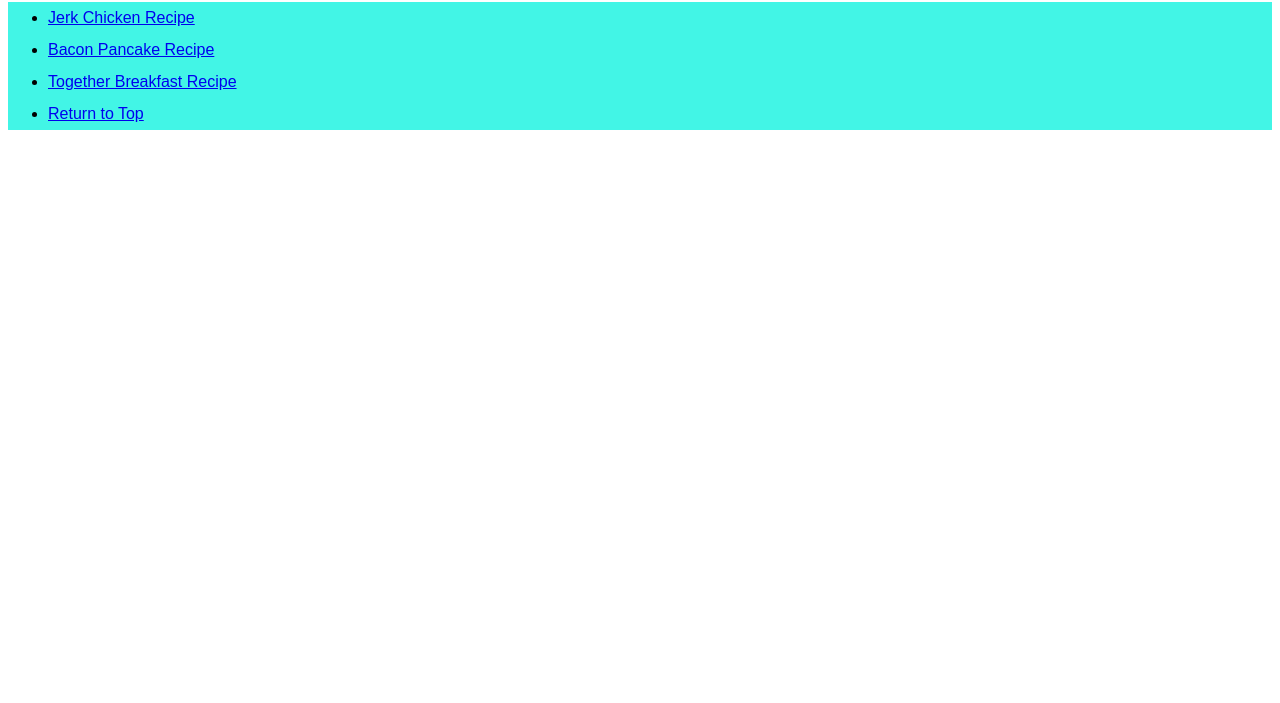
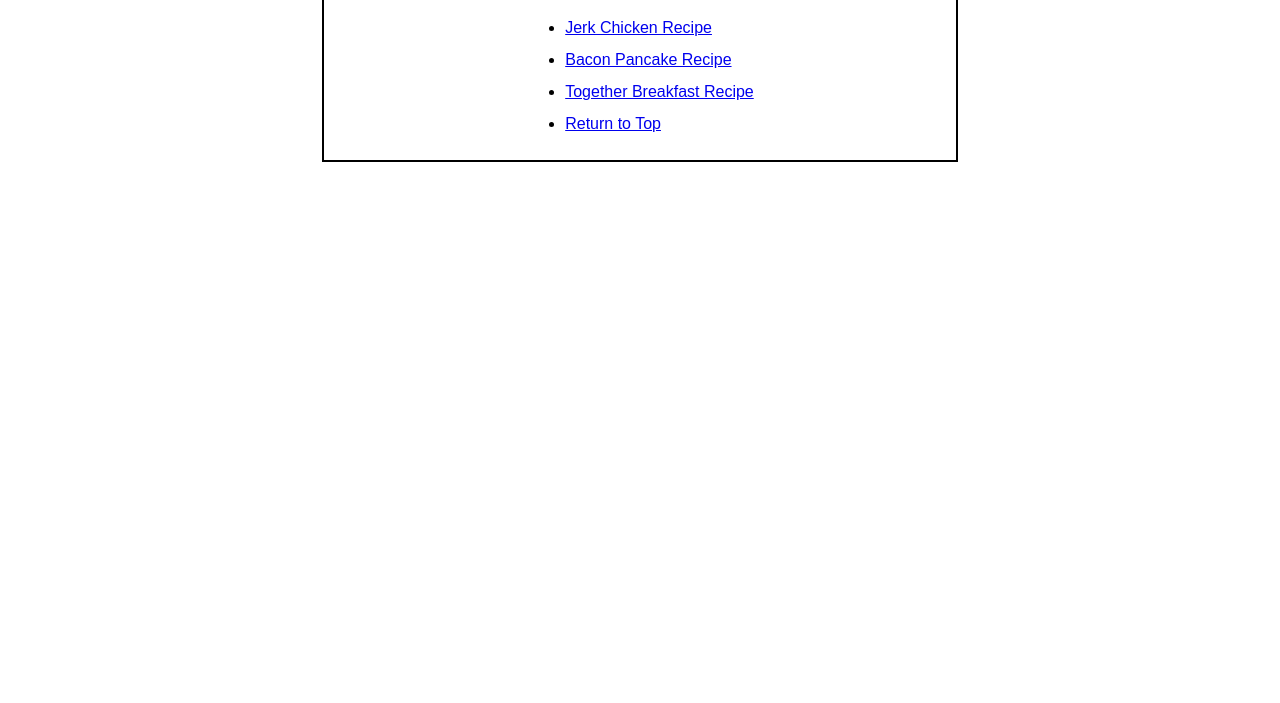
Before and after one commit to superkj2/odin-recipes, a plain HTML site: page index.html in a window 1280 px wide. Shown: the part 97-800 px from the top of the page. Drawn offline with Linux system fonts and the light colour scheme.

Commit message:
Add CSS styling to pages
Bordered box placed around main page links
Centered all h1 text
Colors added to some text

```diff
--- a/index.html
+++ b/index.html
@@ -7,14 +7,17 @@
     </head>
 
     <body>
+        <div class="main-page container">
             <h1 class="main-page header">Odin Recipes</h1>
 
+            <div class="main-page link-container">
                 <ul class="main-page link-list">
                     <li class="main-page jerk-link"><a href="./recipes/jerk_chicken.html">Jerk Chicken Recipe</a></li>
                     <li class ="main-page bp-link"><a href="./recipes/bacon_pancakes.html">Bacon Pancake Recipe</a></li>
                     <li class="main-page tb-link"><a href="./recipes/together_breakfast.html">Together Breakfast Recipe</a></li>
                     <li><a href="./index.html">Return to Top</a></li>
                 </ul>
-
+            </div>
+        </div>
     </body>
 </html>
--- a/style.css
+++ b/style.css
@@ -4,14 +4,23 @@ body {
 
 h1 {
     font-size: 40px;
-}
-
-.link-list {
-    background-color: #42f5e6;
+    text-align: center;
 }
 
 .link-list.main-page {
     line-height: 32px;
+    margin: auto;
+    width: 60%;
+    margin-bottom: 20px;
+}
+
+div.main-page {
+    margin: auto;
+    width: 50%;
+}
+
+.main-page.container {
+    border: 2px solid black;
 }
 
 .jerk-img {
```
Lines whose indentation alone changed are shown as unchanged.
